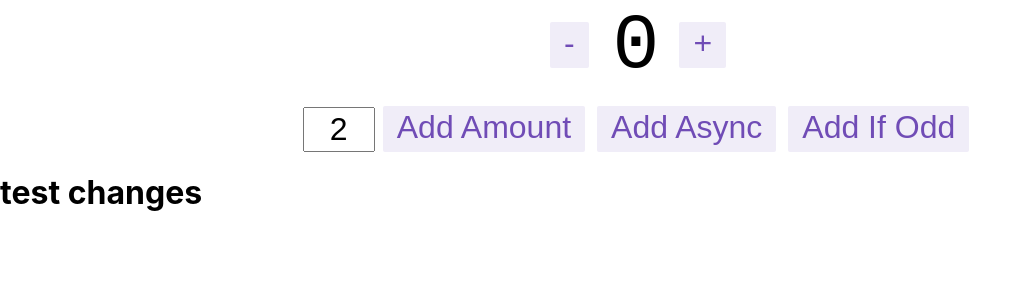
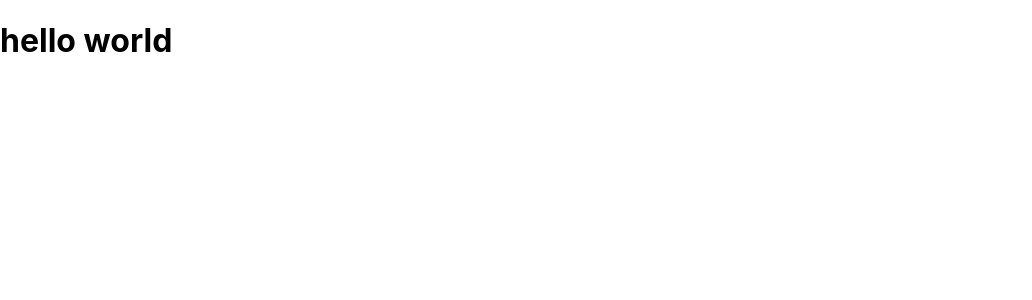
Before and after one commit to michavardy/armor_dev_tools, a React (Create React App) app in the folder constructor_ui/: page / in a window 1280 px wide. Shown: the top 300 px of the page, without its empty margins (0-1032 px from the left). Built offline with nearby package versions, Linux system fonts and the light colour scheme.

Commit message:
hello world

```diff
--- a/constructor_ui/public/index.html
+++ b/constructor_ui/public/index.html
@@ -2,7 +2,7 @@
 <html lang="en">
   <head>
     <meta charset="utf-8" />
-    <title>React Redux App</title>
+    <title>constructor</title>
   </head>
   <body>
     <noscript>You need to enable JavaScript to run this app.</noscript>
--- a/constructor_ui/src/App.js
+++ b/constructor_ui/src/App.js
@@ -1,12 +1,12 @@
 import React from 'react';
 import { Counter } from './features/counter/Counter';
-{/*import './App.css';*/}
+
 
 function App() {
   return (
     <div className="App">
-      <Counter />
-      <h1> test changes </h1>
+      {/*<Counter />*/}
+      <h1> hello world </h1>
     </div>
   );
 }
```
